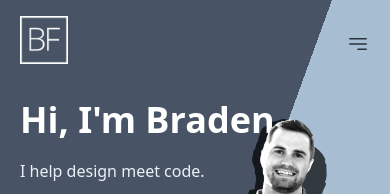
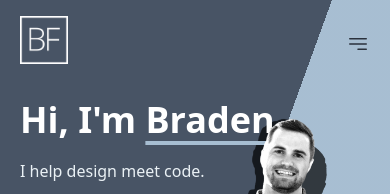
Before and after one commit to bradenfrazer/portfolio, a React (Vite) app: page / in a window 390 px wide. Shown: the top 194 px of the page. Built offline with nearby package versions, Linux system fonts and the light colour scheme.

Commit message:
underline under name in hero

```diff
--- a/src/components/Hero.tsx
+++ b/src/components/Hero.tsx
@@ -10,7 +10,11 @@ export const Hero = (props: HeroProps) => {
     <Section variant="hybrid" className="pb-0 pt-20 md:pb-0 md:pt-32">
       <div className="w-full pt-5 md:pt-0">
         <h1 className="mb-4 sm:text-4xl md:text-5xl lg:text-6xl xl:text-7xl">
-          Hi, I'm Braden.
+          Hi, I'm{" "}
+          <span className="underline decoration-primary-400 decoration-4 underline-offset-8 lg:decoration-8">
+            Braden
+          </span>
+          .
         </h1>
         <p className="lead text-base sm:text-xl">I help design meet code.</p>
         <Button href="#work">View My Work</Button>
```
